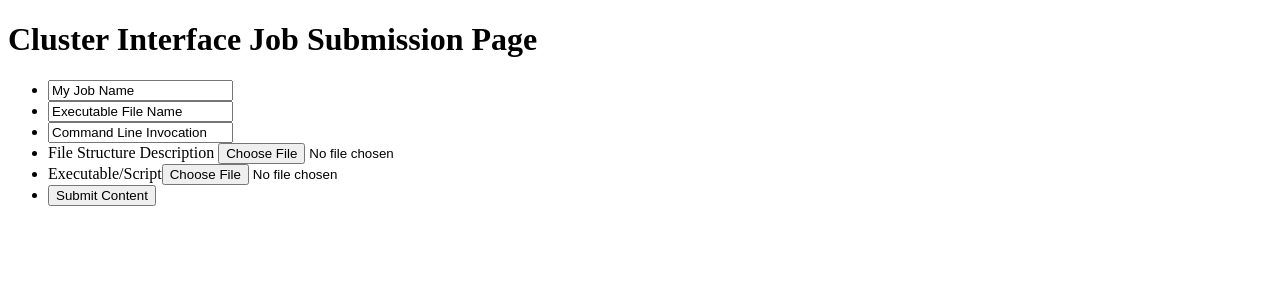
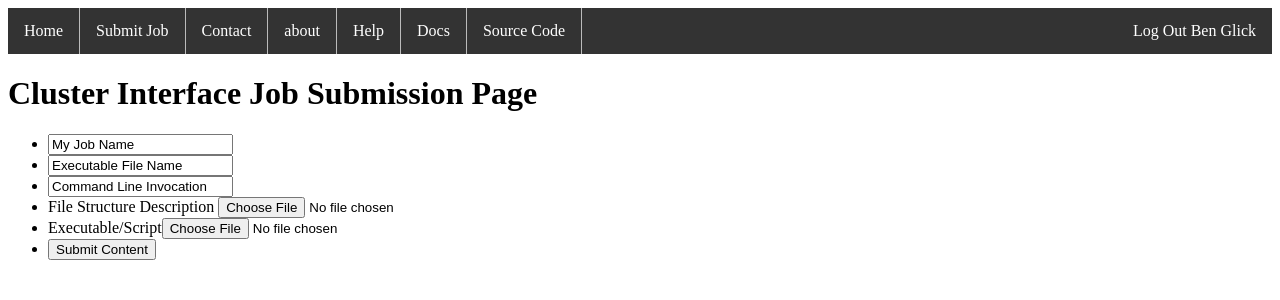
Before and after one commit to benhg/cluster-interface, a Flask app: page /newjob in a window 1280 px wide. Shown: the top 300 px of the page. Run offline with Flask 2, Linux system fonts and the light colour scheme; a user stored in the database is signed in; some libraries are stand-ins or nearby versions.

Commit message:
cosmetic fixes, added navbar, cleaned up templating

```diff
--- a/web/app.py
+++ b/web/app.py
@@ -57,7 +57,6 @@ def login_test():
     record = app.config['db_cursor'].execute(
         "select * from users where username=?", (uname,)).fetchone()
     if record:
-        print(record)
         if passwd == record[4]:
             session['username'] = uname
             session["display_name"] = record[3]
@@ -103,6 +102,7 @@ def sanitize_for_filename(filename):
 
 
 @app.route('/script', methods=["POST"])
+@requires_auth
 def script_handler():
     jobname = sanitize_for_filename(
         dict(request.form).get('job_name', ["job"])[0])
@@ -161,7 +161,4 @@ def check_auth(username):
 
 def authenticate():
     """Sends a 401 response that enables basic auth"""
-    return Response(
-        'Could not verify your access level for that URL.\n'
-        'You have to login with proper credentials', 403,
-        {'WWW-Authenticate': 'Basic realm="Login Required"'})
+    return render_template("autherr.html")
--- /dev/null
+++ b/web/templates/autherr.html
@@ -0,0 +1,6 @@
+{% extends "base.html" %}
+{% block body %}
+<h1>You are not logged in.</h1><br />
+<h3>The content you tried to access requires authentication</h3><br />
+Please log in <a href='login'>here</a>
+{% endblock %}
--- /dev/null
+++ b/web/templates/base.html
@@ -0,0 +1,60 @@
+<!DOCTYPE html>
+<html>
+    <head>
+	<style>
+	 #nav {
+	     list-style-type: none;
+	     margin: 0;
+	     padding: 0;
+	     overflow: hidden;
+	     background-color: #333;
+	 }
+
+	 #nav li {
+	     float: left;
+	     border-right:1px solid #bbb;
+	 }
+
+	 #nav li:last-child {
+	     border-right: none;
+	 }
+
+	 #nav li a {
+	     display: block;
+	     color: white;
+	     text-align: center;
+	     padding: 14px 16px;
+	     text-decoration: none;
+	 }
+
+	 #nav li a:hover:not(.active) {
+	     background-color: #111;
+	 }
+
+	 .active {
+	     background-color: #4CAF50;
+	 }
+	</style>
+	<meta charset="utf-8">
+	<meta http-equiv="X-UA-Compatible" content="IE=edge,chrome=1">
+	<script src="//ajax.googleapis.com/ajax/libs/jquery/2.0.3/jquery.min.js"></script>
+    </head>
+    <body>
+
+	<ul id="nav">
+	    <li><a class="" href="home">Home</a></li>
+	    <li><a href="newjob">Submit Job</a></li>
+	    <li><a href="contact">Contact</a></li>
+	    <li><a href="about">about</a></li>
+	    <li><a href="help">Help</a></li>
+	    <li><a href="docs">Docs</a></li>
+	    <li><a href="https://github.com/benhg/cluster-interface">Source Code</a></li>
+	    {% if not session.get("username", None) %}
+	    <li style="float:right"><a href="login">Log In</a></li>
+	    {% else %}
+	    <li style="float:right"><a href="logout">Log Out {{session['display_name']}}</a></li>
+	   {% endif %}
+	</ul>
+	{% block body %}{% endblock %}
+    </body>
+</html>
--- /dev/null
+++ b/web/templates/home.html
@@ -0,0 +1,5 @@
+{% extends 'base.html' %}
+
+{% block body %}
+<h1>Home Page ({{ session.get("display_name", "You are not logged in.") }})</h1>
+{% endblock %}
--- a/web/templates/submit.html
+++ b/web/templates/submit.html
@@ -1,13 +1,7 @@
-<!doctype html>
-<html lang="en">
-    <head>
-	<meta charset="utf-8">
-	<meta http-equiv="X-UA-Compatible" content="IE=edge,chrome=1">
-	<script src="//ajax.googleapis.com/ajax/libs/jquery/2.0.3/jquery.min.js"></script>
+{% extends "base.html" %}
+{% block body %}
+    <body>
 	<script src="static/js/script.js"></script>
-    </head>
-    <body>
-
 	<h1>Cluster Interface Job Submission Page</h1>
 
 	<form id="data" enctype="multipart/form-data" method="post">
@@ -21,6 +15,4 @@
 		<li><input id="submit-button" class="button green" type="button" name="submit" value="Submit Content"></li>
 	    </ul>
 	</form>
-
-    </body>
-</html>
+{% endblock %}
```
Also changed, not shown: web/templates/login.html (+4 -9 lines).
